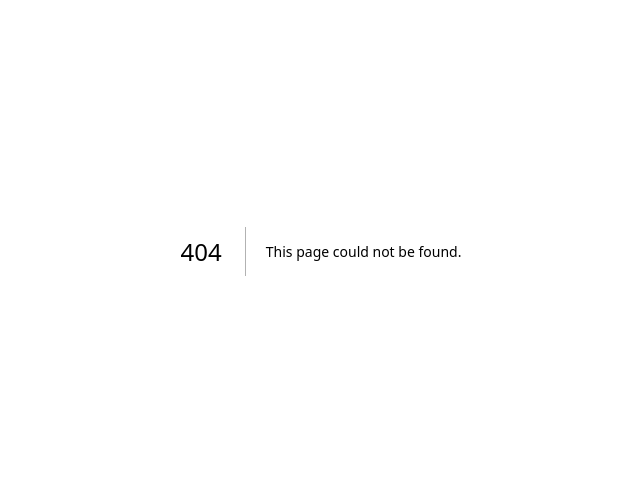
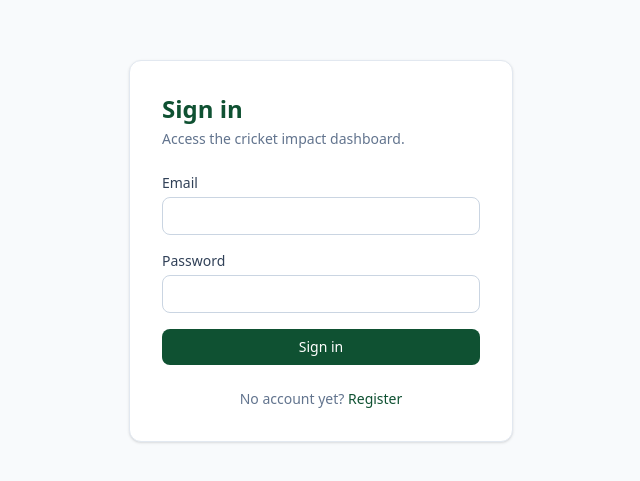
Before and after one commit to sauravjaswl14/cricco, a Next.js app: page /login in a window 1280 px wide. Before the commit this address had no page. Shown: the part 149-630 px from the top of the page, without its empty margins (319-959 px from the left). Built offline with nearby package versions, Linux system fonts and the light colour scheme.

Commit message:
feat(auth): add login and register pages

```diff
--- /dev/null
+++ b/src/app/(auth)/login/page.tsx
@@ -0,0 +1,13 @@
+import { AuthForm } from "@/components/auth-form";
+
+export default async function LoginPage(props: PageProps<"/login">) {
+  const { from } = await props.searchParams;
+  // Only allow redirects back into the dashboard so `?from=` can't be used as an open redirect.
+  const target = typeof from === "string" && from.startsWith("/dashboard") ? from : "/dashboard";
+
+  return (
+    <main className="flex flex-1 items-center justify-center p-6">
+      <AuthForm mode="login" redirectTo={target} />
+    </main>
+  );
+}
--- /dev/null
+++ b/src/app/(auth)/register/page.tsx
@@ -0,0 +1,9 @@
+import { AuthForm } from "@/components/auth-form";
+
+export default function RegisterPage() {
+  return (
+    <main className="flex flex-1 items-center justify-center p-6">
+      <AuthForm mode="register" redirectTo="/dashboard" />
+    </main>
+  );
+}
--- /dev/null
+++ b/src/components/auth-form.tsx
@@ -0,0 +1,115 @@
+"use client";
+
+import { useState } from "react";
+import { useRouter } from "next/navigation";
+import Link from "next/link";
+import { toast } from "sonner";
+
+type Mode = "login" | "register";
+
+export function AuthForm({ mode, redirectTo }: { mode: Mode; redirectTo: string }) {
+  const router = useRouter();
+  const [pending, setPending] = useState(false);
+  const [errors, setErrors] = useState<Record<string, string>>({});
+  const isLogin = mode === "login";
+
+  async function onSubmit(event: React.FormEvent<HTMLFormElement>) {
+    event.preventDefault();
+    setPending(true);
+    setErrors({});
+
+    const form = new FormData(event.currentTarget);
+    const payload = Object.fromEntries(form.entries());
+
+    try {
+      const res = await fetch(`/api/auth/${mode}`, {
+        method: "POST",
+        headers: { "Content-Type": "application/json" },
+        body: JSON.stringify(payload),
+      });
+      const data = await res.json();
+
+      if (!res.ok) {
+        setErrors(data.fields ?? {});
+        toast.error(data.error ?? "Something went wrong");
+        return;
+      }
+
+      toast.success(isLogin ? "Welcome back!" : "Account created");
+      router.push(redirectTo);
+      router.refresh();
+    } catch {
+      toast.error("Network error. Please try again.");
+    } finally {
+      setPending(false);
+    }
+  }
+
+  return (
+    <div className="w-full max-w-sm rounded-xl border border-slate-200 bg-white p-8 shadow-sm">
+      <h1 className="text-2xl font-semibold text-pitch">
+        {isLogin ? "Sign in" : "Create account"}
+      </h1>
+      <p className="mt-1 text-sm text-slate-500">
+        {isLogin
+          ? "Access the cricket impact dashboard."
+          : "The first account becomes the admin."}
+      </p>
+
+      <form onSubmit={onSubmit} noValidate className="mt-6 space-y-4">
+        {!isLogin && <Field label="Name" name="name" autoComplete="name" error={errors.name} />}
+        <Field label="Email" name="email" type="email" autoComplete="email" error={errors.email} />
+        <Field
+          label="Password"
+          name="password"
+          type="password"
+          autoComplete={isLogin ? "current-password" : "new-password"}
+          error={errors.password}
+        />
+        <button
+          type="submit"
+          disabled={pending}
+          className="w-full rounded-lg bg-pitch px-4 py-2 text-sm font-medium text-white transition hover:bg-pitch-dark disabled:opacity-60"
+        >
+          {pending ? "Please wait..." : isLogin ? "Sign in" : "Register"}
+        </button>
+      </form>
+
+      <p className="mt-6 text-center text-sm text-slate-500">
+        {isLogin ? "No account yet?" : "Already registered?"}{" "}
+        <Link href={isLogin ? "/register" : "/login"} className="font-medium text-pitch hover:underline">
+          {isLogin ? "Register" : "Sign in"}
+        </Link>
+      </p>
+    </div>
+  );
+}
+
+function Field({
+  label,
+  name,
+  type = "text",
+  autoComplete,
+  error,
+}: {
+  label: string;
+  name: string;
+  type?: string;
+  autoComplete?: string;
+  error?: string;
+}) {
+  return (
+    <label className="block text-sm">
+      <span className="font-medium text-slate-700">{label}</span>
+      <input
+        name={name}
+        type={type}
+        autoComplete={autoComplete}
+        className={`mt-1 w-full rounded-lg border px-3 py-2 outline-none focus:ring-2 focus:ring-pitch/30 ${
+          error ? "border-red-400" : "border-slate-300"
+        }`}
+      />
+      {error && <span className="mt-1 block text-xs text-red-600">{error}</span>}
+    </label>
+  );
+}
```
